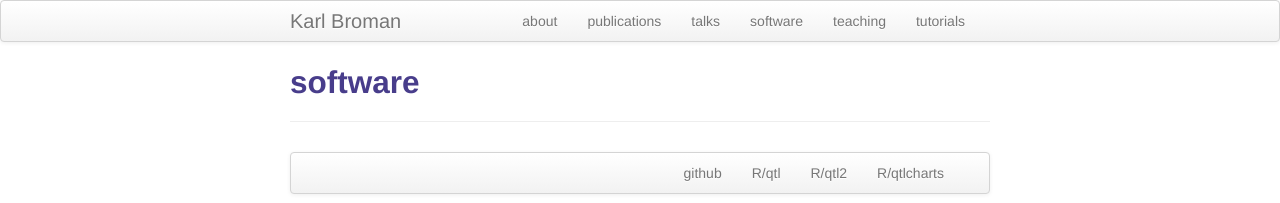
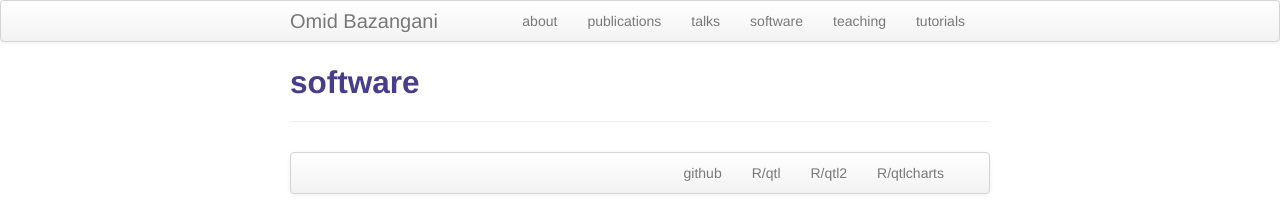
Before and after one commit to Omidbazangani/Omidbazangani.github.io, a Jekyll site: the page built from software.md, in a window 1280 px wide and 900 px high. Shown: the top 203 px of the window. Built offline with Jekyll 4.4.1, drawn with Linux system fonts in a browser that asks for light colours.

Commit message:
edite  readmeme and config file

```diff
--- a/_config.yml
+++ b/_config.yml
@@ -8,15 +8,13 @@ highlighter: rouge
 # Themes are encouraged to use these universal variables
 # so be sure to set them if your theme uses them.
 #
-title : Karl Broman
+title : Omid Bazangani
 author :
-  name : Karl Broman
-  email : kbroman@gmail.com
-  github : kbroman
-  twitter : kwbroman
-  feedburner : nil
+  name : Omid Bazangani
+  email : omid.bazangani@gmail.com
 
-production_url : https://kbroman.github.io
+
+production_url : https://omidbazangani.github.io
 
 # Tell Github to use the kramdown markdown interpreter
 # (see https://help.github.com/articles/migrating-your-pages-site-from-maruku)
--- a/software.md
+++ b/software.md
@@ -1,7 +1,7 @@
 ---
 layout: page
 title: software
-description: Karl Broman's software
+description: Omid's Software and Scripts
 ---
 
 <div class="navbar">
```
Also changed, not shown: ReadMe.md.
